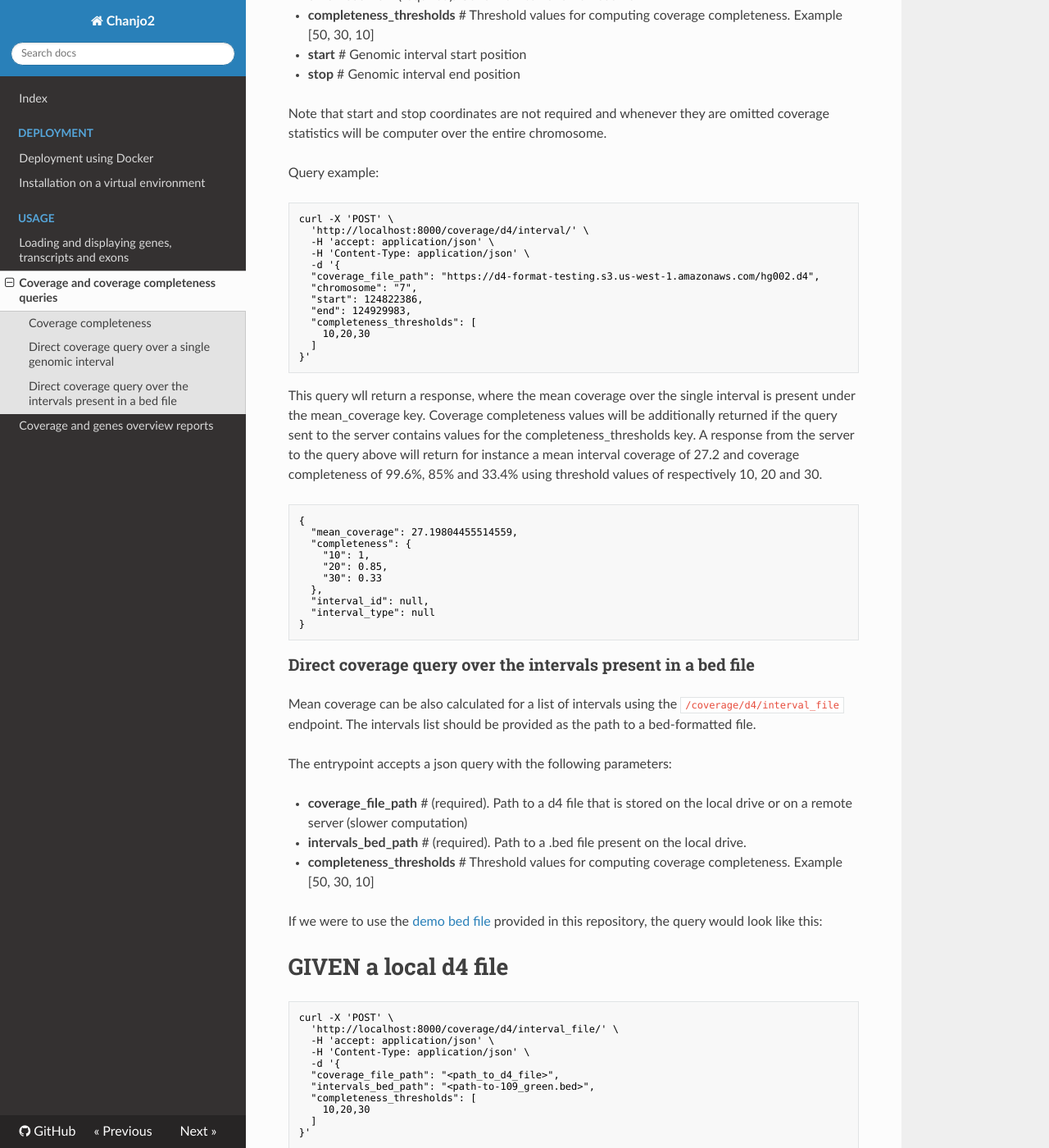
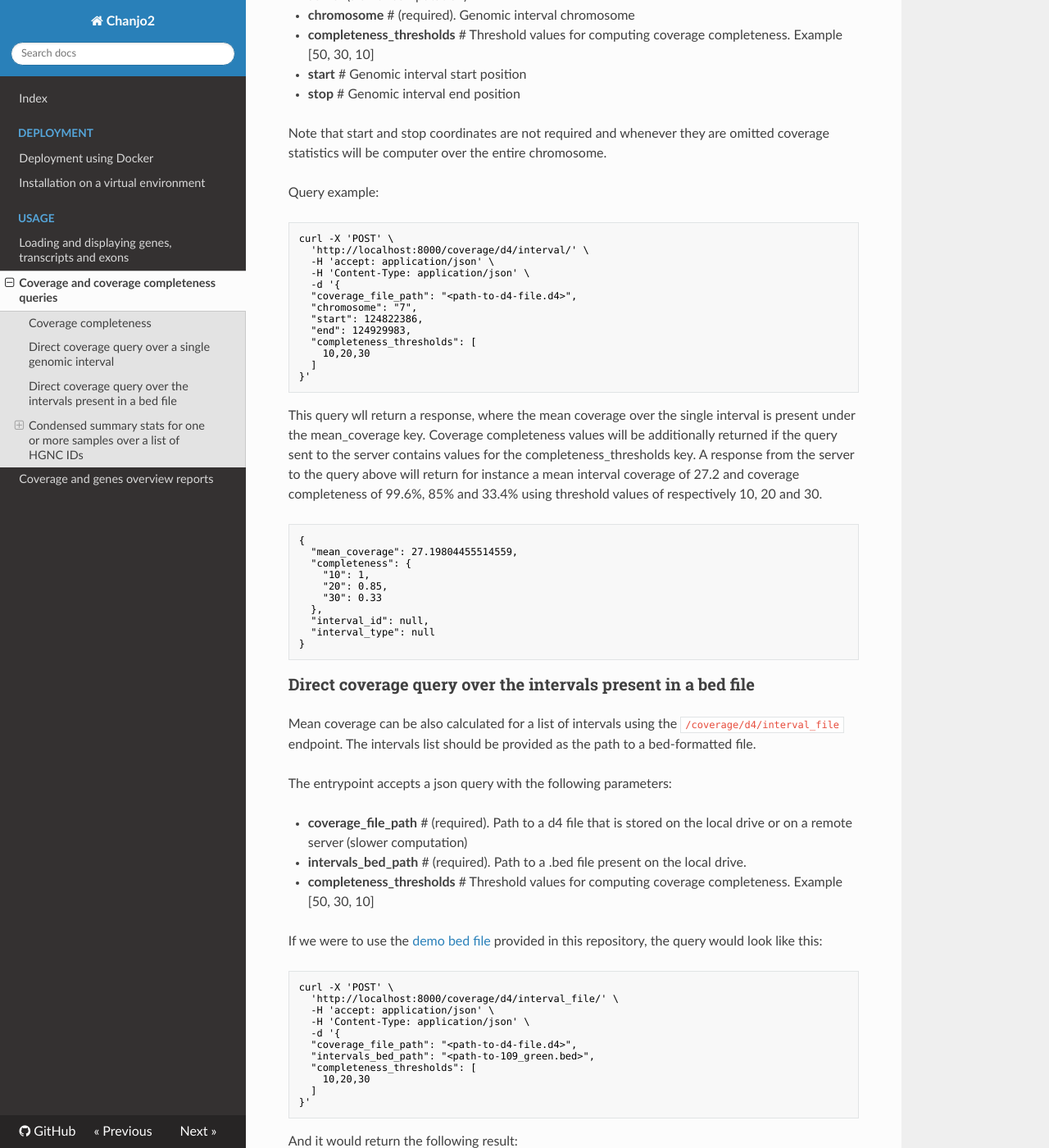
Before and after one commit to Clinical-Genomics/chanjo2, an MkDocs documentation site: the page built from docs/usage/sample-coverage.md, in a window 1280 px wide and 1400 px high, scrolled down 690 px. Shown: the whole window at 82% size. Built offline with MkDocs 1.6.1, drawn with Linux system fonts in a browser that asks for light colours; nearby versions of some CDN libraries; part of the change alters nothing that is shown; some of the changed text lies outside the part shown.

Commit message:
Better documentation

````diff
--- a/docs/usage/sample-coverage.md
+++ b/docs/usage/sample-coverage.md
@@ -6,6 +6,7 @@ Chanjo2 can be used to quickly access average coverage depth statistics for an i
 
 When querying the server for sample coverage statistics, it is also possible to specify a custom list of numbers (example 30, 20, 10) representing the coverage thresholds that should be used to calculate the <strong>coverage completeness</strong> for each genomic interval.
 This number describes the percentage of bases (as a decimal number) meeting the user-defined coverage threshold for each genomic interval.
+**Please note** that computing coverage completeness for non-local files (files provided as URLs) is not supported. This is because the functionality is not present in d4tools.
 
 ### Direct coverage query over a single genomic interval
 
@@ -29,7 +30,7 @@ curl -X 'POST' \
   -H 'accept: application/json' \
   -H 'Content-Type: application/json' \
   -d '{
-  "coverage_file_path": "https://d4-format-testing.s3.us-west-1.amazonaws.com/hg002.d4",
+  "coverage_file_path": "<path-to-d4-file.d4>",
   "chromosome": "7",
   "start": 124822386,
   "end": 124929983,
@@ -68,7 +69,6 @@ The entrypoint accepts a json query with the following parameters:
 
 If we were to use the [demo bed file](https://github.com/Clinical-Genomics/chanjo2/blob/main/src/chanjo2/demo/109_green.bed) provided in this repository, the query would look like this:
 
-# GIVEN a local d4 file
 
 ``` shell
 curl -X 'POST' \
@@ -76,7 +76,7 @@ curl -X 'POST' \
   -H 'accept: application/json' \
   -H 'Content-Type: application/json' \
   -d '{
-  "coverage_file_path": "<path_to_d4_file>",
+  "coverage_file_path": "<path-to-d4-file.d4>",
   "intervals_bed_path": "<path-to-109_green.bed>",
   "completeness_thresholds": [
     10,20,30
````
